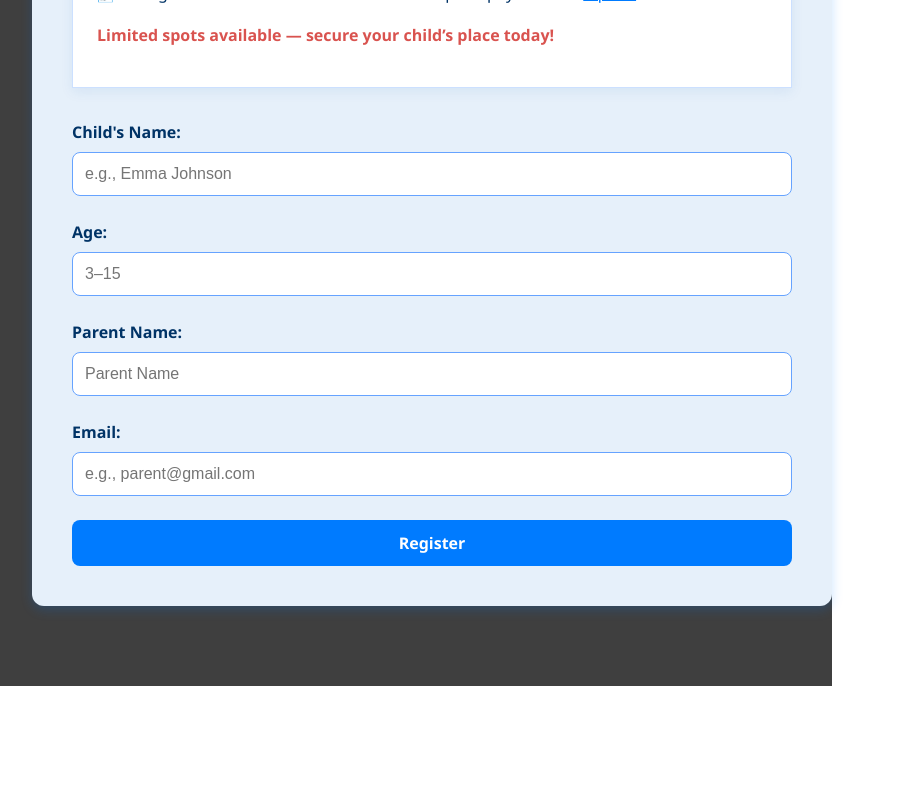
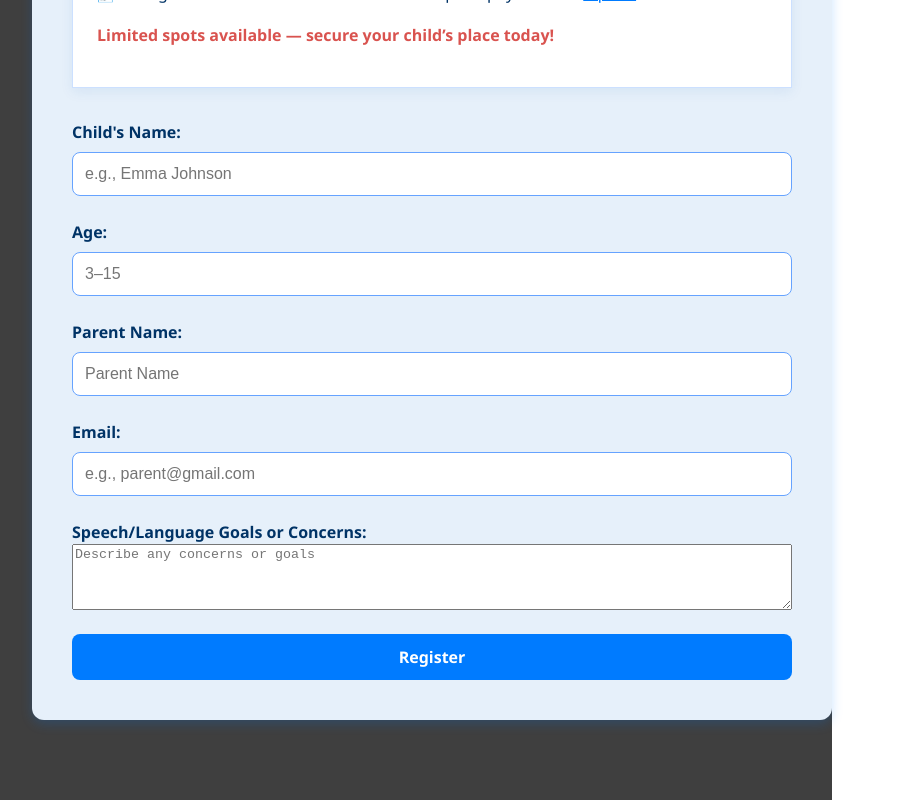
Before and after one commit to BartleBytes/Speech-Frontend, a React (Vite) app: page / in a window 1280 px wide. Shown: the part 752-1552 px from the top of the page, without its empty margins (0-899 px from the left). Before the commit the page ends 1438 px from the top, so only its background shows below. Built offline with nearby package versions, Linux system fonts and the light colour scheme; the HTML template or start-up script is replaced by a standard one.

Commit message:
added input

```diff
--- a/src/components/RegistrationForm.jsx
+++ b/src/components/RegistrationForm.jsx
@@ -9,6 +9,7 @@ function RegistrationForm() {
     age: '',
     parentName: '',
     email: '',
+    goals: '',
   });
 
   const [errors, setErrors] = useState({});
@@ -39,6 +40,10 @@ function RegistrationForm() {
     const emailRegex = /^[^\s@]+@[^\s@]+\.[^\s@]+$/;
     if (!emailRegex.test(formData.email)) {
       newErrors.email = 'Enter a valid email address.';
+    }
+
+    if (!formData.goals.trim()) {
+      newErrors.goals = 'Speech/language goals or concerns is required'
     }
 
     setErrors(newErrors);
@@ -167,6 +172,20 @@ function RegistrationForm() {
             {errors.email && <p className={styles.error}>{errors.email}</p>}
           </label>
 
+          <label>
+            Speech/Language Goals or Concerns:
+            <textarea
+              name="goals"
+              value={formData.goals}
+              onChange={handleChange}
+              placeholder="Describe any concerns or goals"
+              rows={4}
+              required
+              className={styles.input}
+              />
+              {errors.goals && <p className={styles.error}>{errors.goals}</p>}
+          </label>
+
           <button type="submit" disabled={loading}>
             {loading ? 'Submitting...' : 'Register'}
           </button>
```
